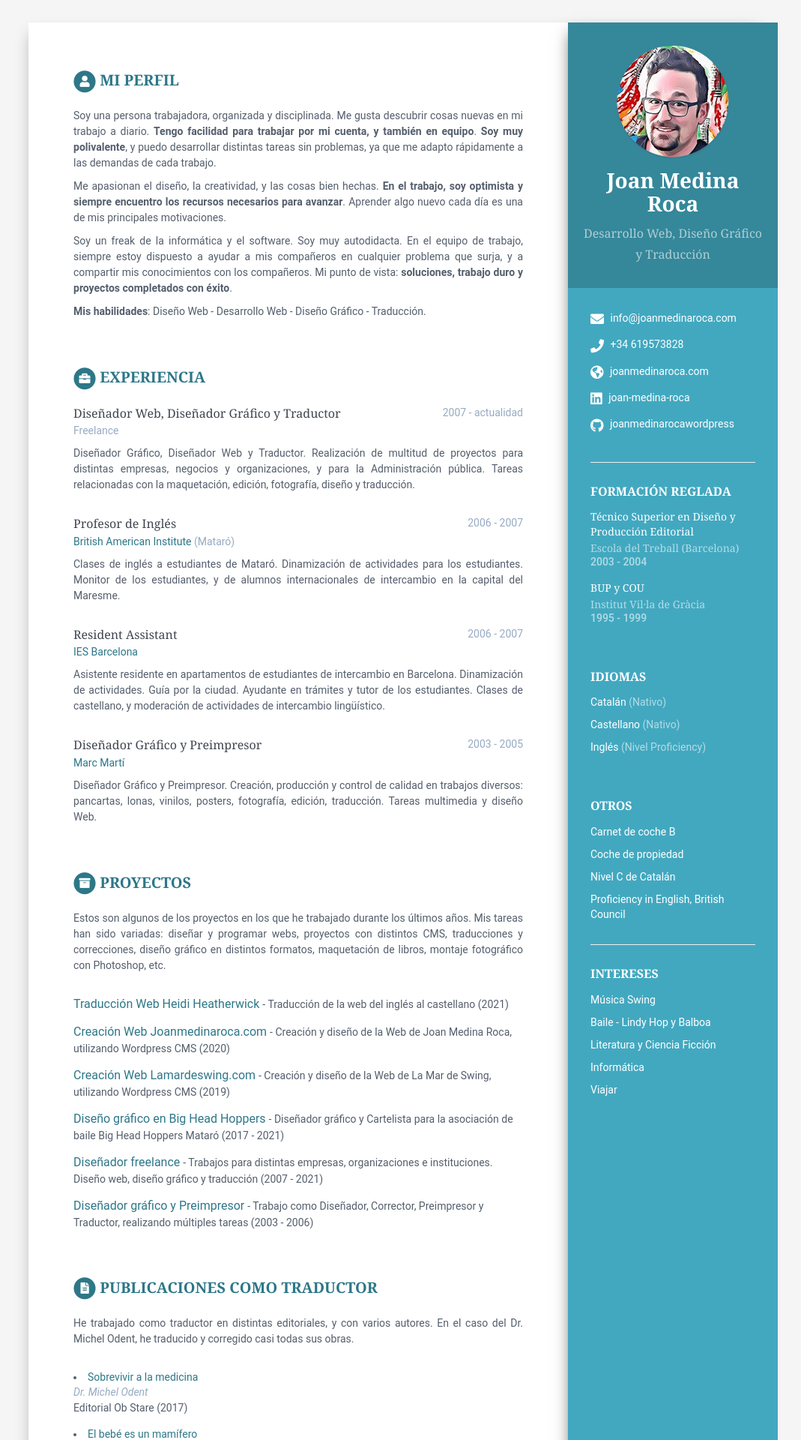
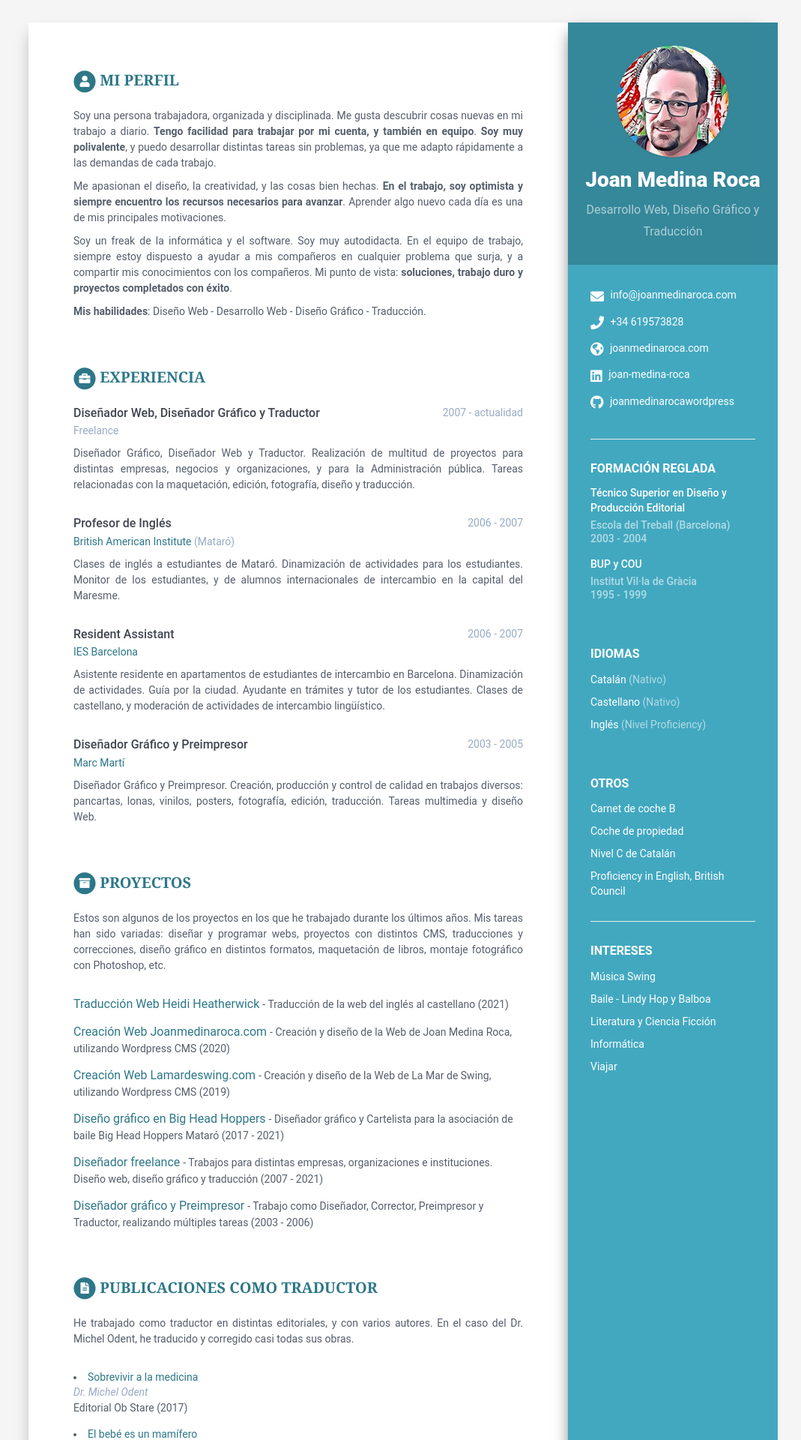
Before and after one commit to joan-medina-roca/cv.joanmedinaroca.com, a Jekyll site: the page built from index.html, in a window 1280 px wide. Shown: the top 1920 px of the page at 75% size, without its empty margins (102-1171 px from the left). Built offline with Jekyll 4.4.1, drawn with Linux system fonts in a browser that asks for light colours.

Commit message:
Update _base.scss

```diff
--- a/_sass/_base.scss
+++ b/_sass/_base.scss
@@ -15,7 +15,6 @@ h3,
 h4,
 h5,
 h6 {
-  font-family: "Georgia", serif;
   font-weight: 500;
 }
 
@@ -126,7 +125,6 @@ p {
   }
   .education-container {
     .item {
-      font-family: "Roboto", sans-serif;
       margin-bottom: 15px;
       &:last-child {
         margin-bottom: 0;
@@ -186,6 +184,7 @@ p {
   padding: 60px;
   padding-right: 340px;
   .section-title {
+    font-family: "Georgia", serif;
     text-transform: uppercase;
     font-size: 20px;
     font-weight: 800;
```
